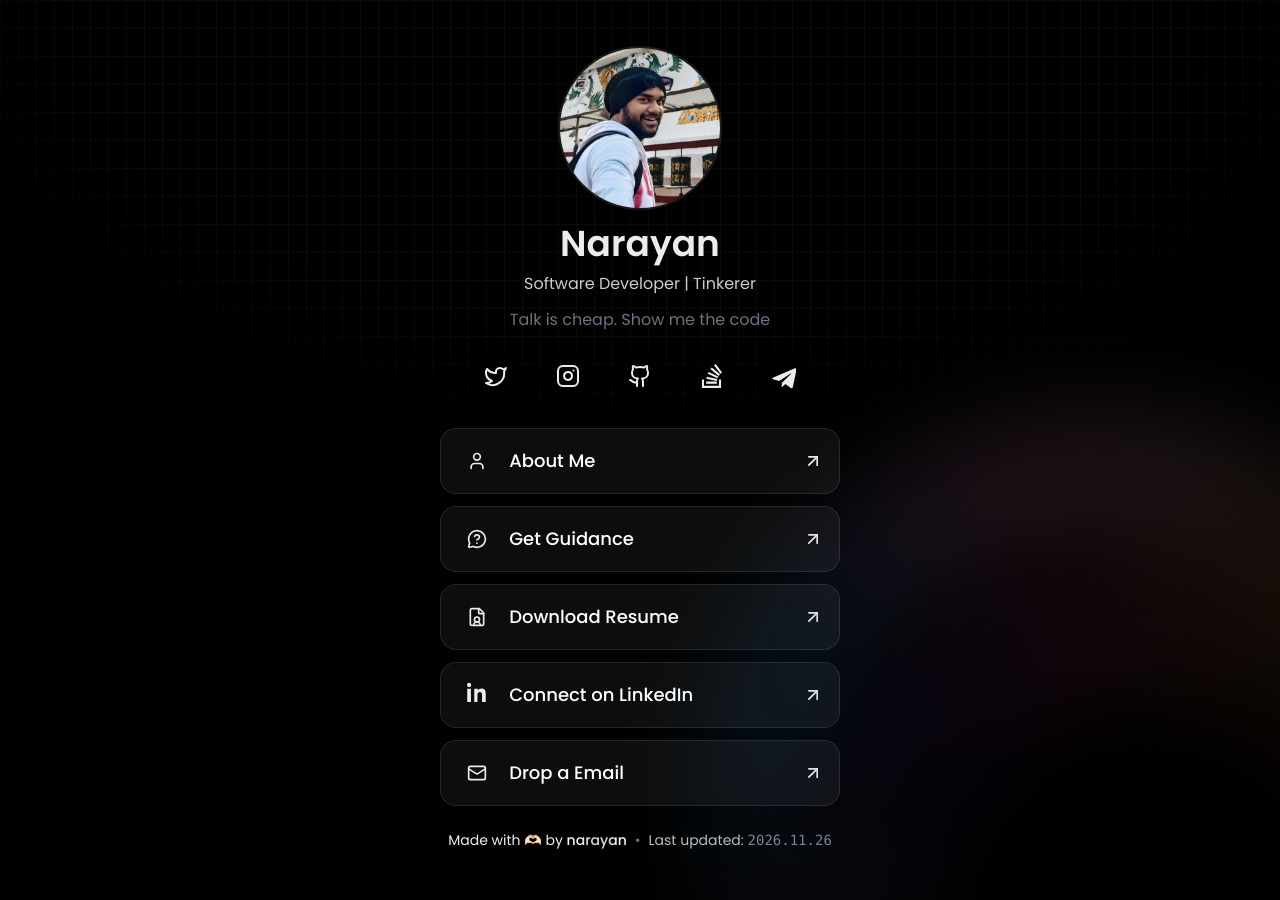
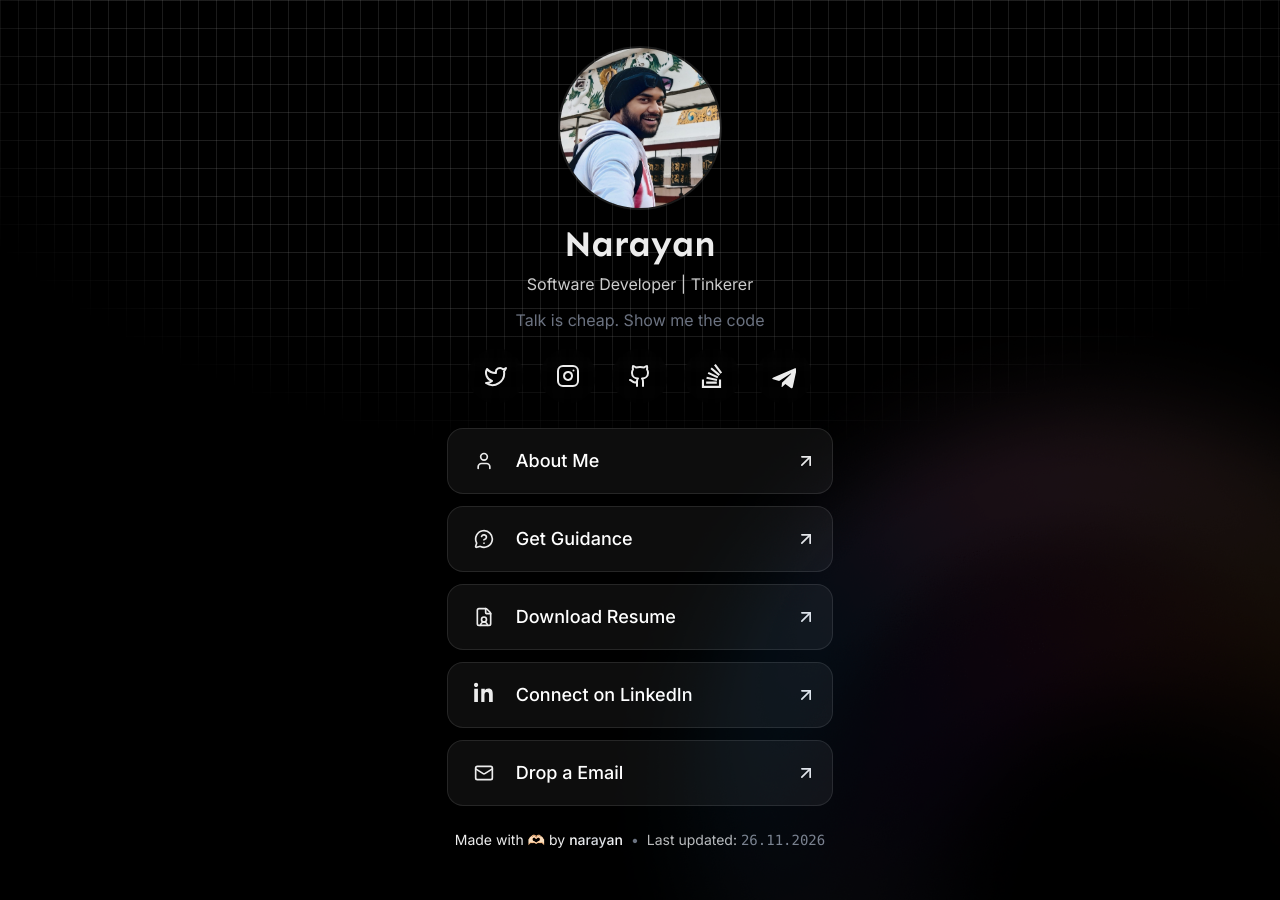
Before and after one commit to narayann7/connect, a React (Vite) app: page / in a window 1280 px wide. Shown: the top 900 px of the page. Built offline with nearby package versions, Linux system fonts and the light colour scheme.

Commit message:
update: font, other fixes

```diff
--- a/src/app/App.tsx
+++ b/src/app/App.tsx
@@ -7,7 +7,7 @@ function App() {
     <div className="relative min-h-screen w-full bg-black overflow-hidden">
       {/* Animated Grid background with pulse effect */}
       <motion.div
-        className="absolute inset-0 bg-[linear-gradient(to_right,#4f4f4f2e_1px,transparent_1px),linear-gradient(to_bottom,#4f4f4f2e_1px,transparent_1px)] bg-[size:14px_24px] sm:bg-[size:16px_26px] md:bg-[size:18px_28px] [mask-image:radial-gradient(ellipse_60%_50%_at_50%_0%,#000_70%,transparent_100%)] pointer-events-none"
+        className="absolute inset-0 bg-[linear-gradient(to_right,#afafaf39_1px,transparent_1px),linear-gradient(to_bottom,#c3c3c339_1px,transparent_1px)] bg-[size:14px_24px] sm:bg-[size:16px_26px] md:bg-[size:18px_28px] [mask-image:radial-gradient(ellipse_60%_50%_at_50%_0%,#000_70%,transparent_100%)] pointer-events-none"
         animate={{
           opacity: [0.5, 0.8, 0.5],
         }}
--- a/src/app/components/AboutMe.tsx
+++ b/src/app/components/AboutMe.tsx
@@ -48,9 +48,9 @@ const AboutMe: React.FC<AboutMeProps> = ({
         initial={{ opacity: 0, y: 20 }}
         animate={{ opacity: 1, y: 0 }}
         transition={{ duration: 0.5, delay: 0.1 }}
-        className="text-2xl sm:text-3xl md:text-4xl font-semibold mb-1 sm:mb-2"
+        className="text-2xl sm:text-3xl md:text-4xl font-semibold mb-1 sm:mb-2 font-sen"
       >
-        <span>{title}</span>
+        {title}
       </motion.h1>
 
       {/* Link with underline animation */}
--- a/src/app/css/index.css
+++ b/src/app/css/index.css
@@ -1,5 +1,5 @@
-@import url("https://fonts.googleapis.com/css2?family=Poppins:wght@100;200;300;400;500;600;700;800;900&display=swap");
-@import url("https://fonts.googleapis.com/css2?family=Sen:wght@400;700;800&display=swap");
+@import url("https://fonts.googleapis.com/css2?family=Inter:ital,opsz,wght@0,14..32,100..900;1,14..32,100..900&display=swap");
+@import url("https://fonts.googleapis.com/css2?family=Sen:wght@400;700&display=swap");
 
 @tailwind base;
 @tailwind components;
@@ -29,7 +29,7 @@ body {
 
 * {
   color: #ececec;
-  font-family: "Poppins", "Sen", sans-serif;
+  font-family: "Inter", "Sen", sans-serif;
 }
 
 @layer utilities {
--- a/tailwind.config.cjs
+++ b/tailwind.config.cjs
@@ -7,6 +7,13 @@ module.exports = {
       colors: {
         primaryText: "#ffffff",
         disabled: "#9ca3af",
+      },
+
+      rotate: {
+        10: "10deg",
+      },
+      fontFamily: {
+        sen: ["Sen", "sans-serif"],
       },
       animation: {
         fadeIn: "fadeIn 0.2s ease-out",
--- a/vite.config.ts
+++ b/vite.config.ts
@@ -1,9 +1,17 @@
-import react from '@vitejs/plugin-react'
-import { defineConfig } from 'vite'
+import react from '@vitejs/plugin-react';
+import { defineConfig } from 'vite';
 
 export default defineConfig({
   plugins: [react()],
   define: {
-    __BUILD_DATE__: JSON.stringify(new Date().toISOString().split("T")[0]),
+    __BUILD_DATE__: JSON.stringify(
+      (() => {
+        const now = new Date();
+        const dd = String(now.getDate()).padStart(2, '0');
+        const mm = String(now.getMonth() + 1).padStart(2, '0');
+        const yyyy = now.getFullYear();
+        return `${dd}-${mm}-${yyyy}`;
+      })()
+    ),
   },
-})
+});
```
Also changed, not shown: src/assets/signature.png (added), 1 other file (tests, documents, lock files or other folders).
